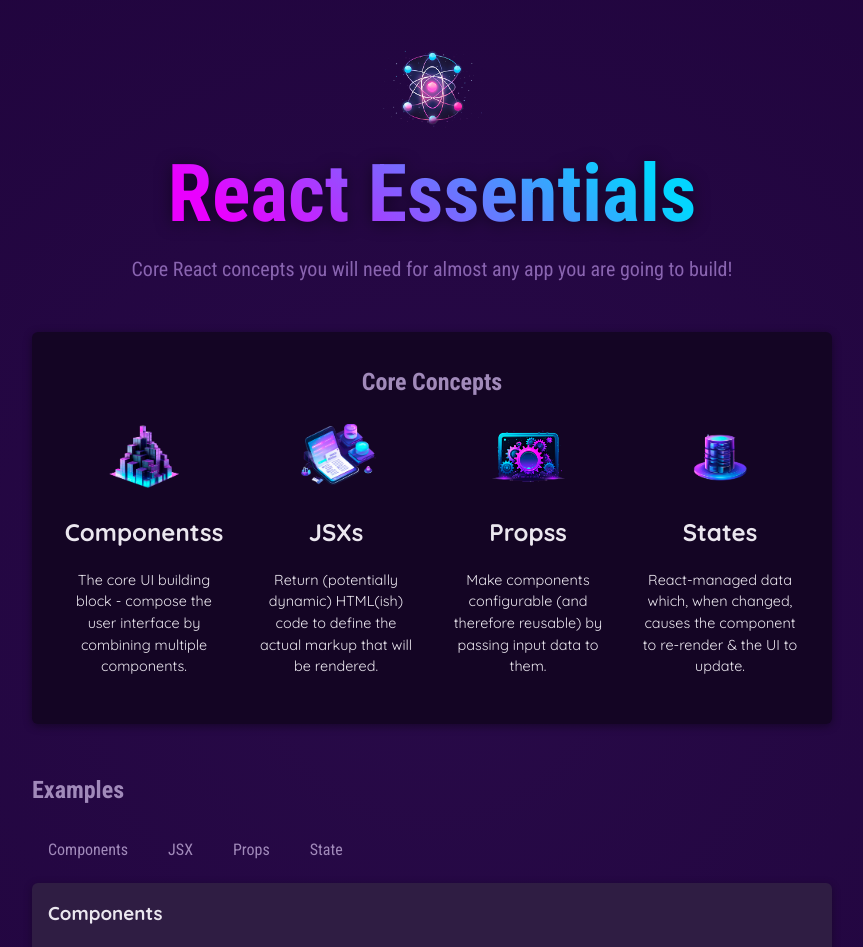
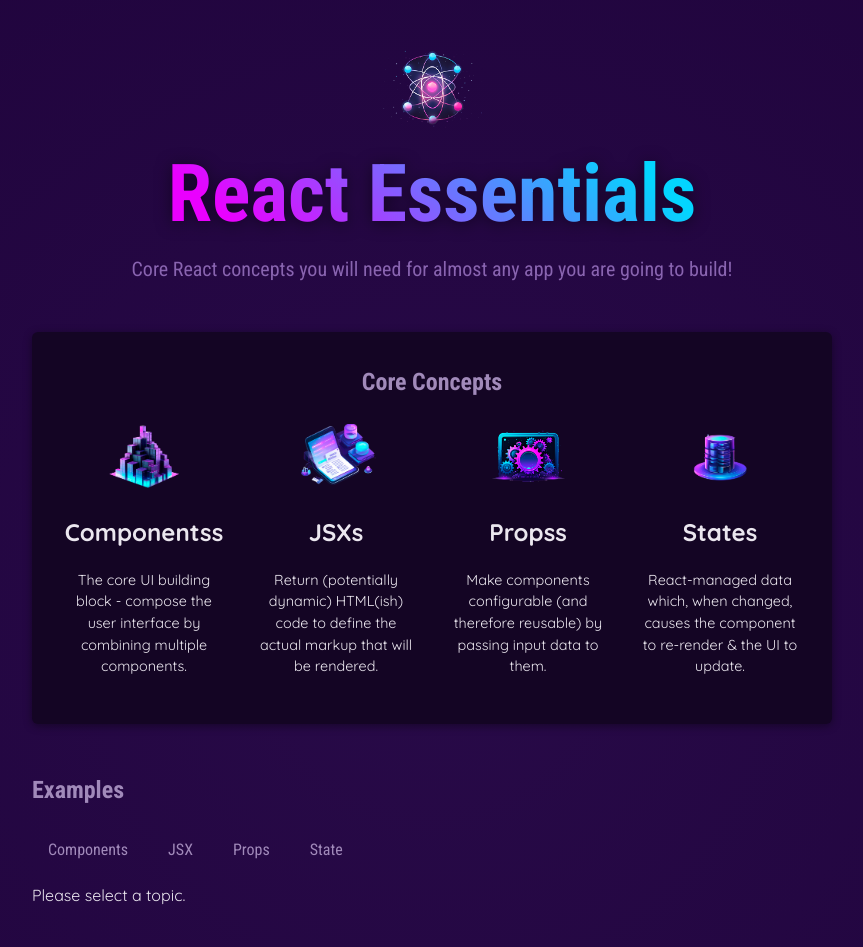
Before and after one commit to KacperLudwiczak/New-React-Project-Study, a React (Vite) app: page / in a window 1280 px wide. Shown: the top 947 px of the page, without its empty margins (208-1071 px from the left). Built offline with nearby package versions, Linux system fonts and the light colour scheme.

Commit message:
Put "Please select a topic."

```diff
--- a/src/App.jsx
+++ b/src/App.jsx
@@ -7,7 +7,7 @@
 import TabButton from "./components/TabButton";
 
 function App() {
-  const [selectedTopic, setSelectedTopic] = useState("components");
+  const [selectedTopic, setSelectedTopic] = useState();
 
   function handleSelect(selectedButton) {
     // console.log(selectedButton);
@@ -43,6 +43,9 @@
             <TabButton onSelect={() => handleSelect("props")}>Props</TabButton>
             <TabButton onSelect={() => handleSelect("state")}>State</TabButton>
           </menu>
+          {!selectedTopic ? (
+            <p>Please select a topic.</p>
+          ) : (
             <div id="tab-content">
               <h3>{EXAMPLES[selectedTopic].title}</h3>
               <p>{EXAMPLES[selectedTopic].description}</p>
@@ -50,6 +53,7 @@
                 <code>{EXAMPLES[selectedTopic].code}</code>
               </pre>
             </div>
+          )}
         </section>
       </main>
     </div>
```
Lines whose indentation alone changed are shown as unchanged.
